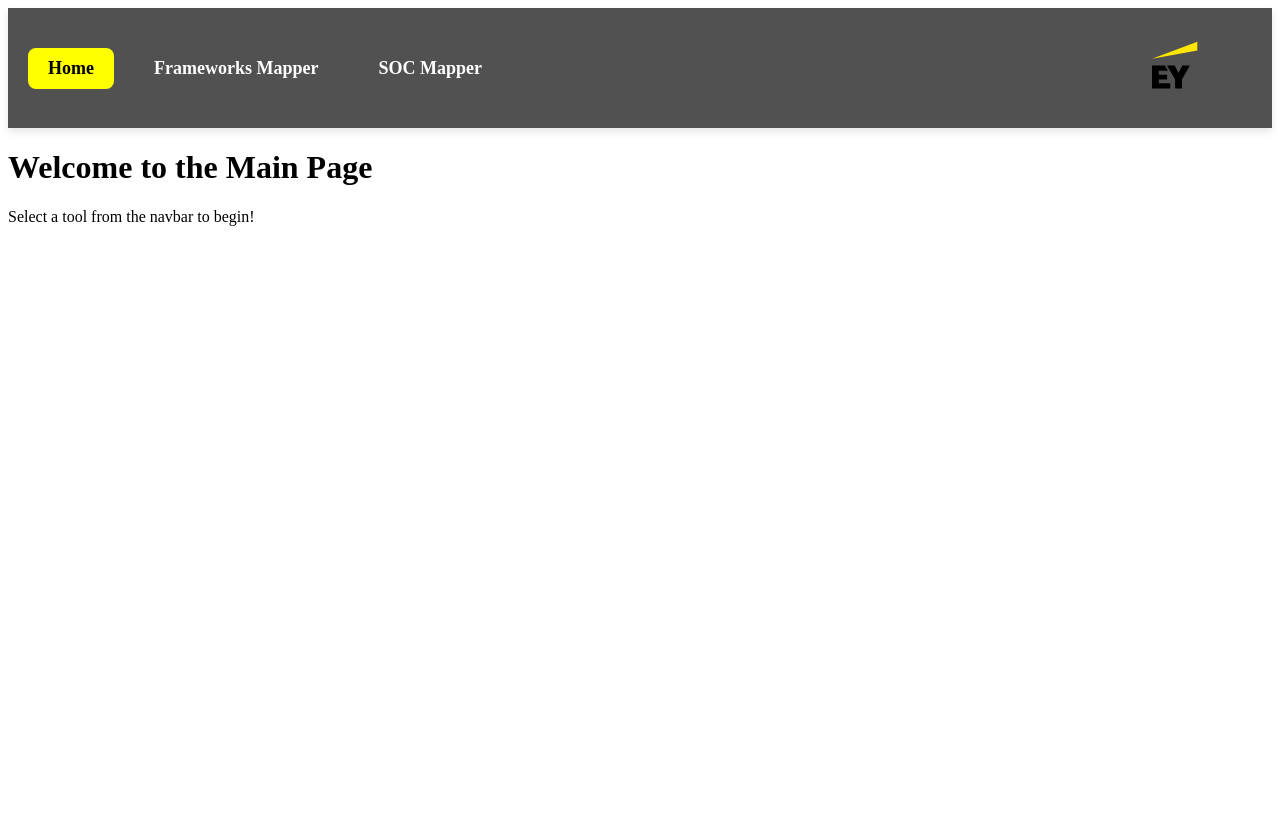
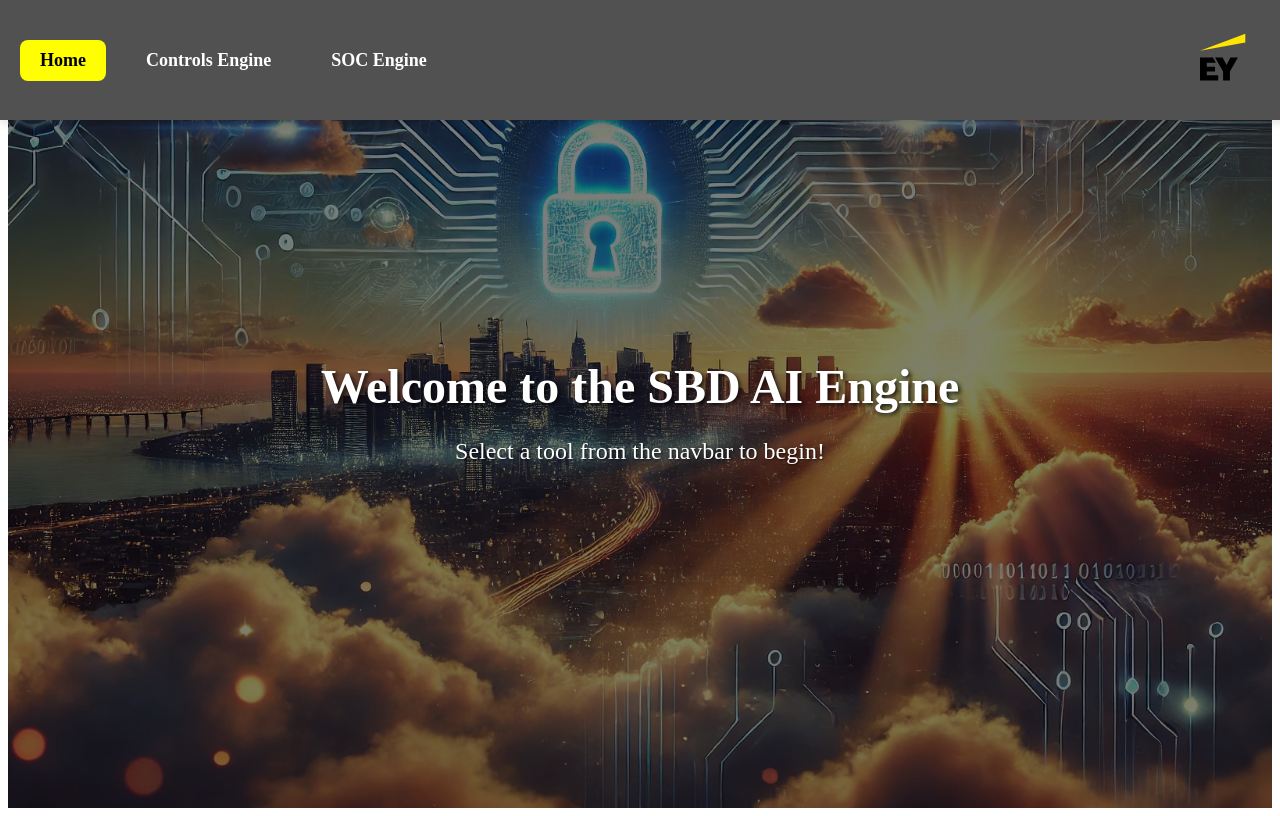
Before and after one commit to Neurafate/ControlengineFE, a Next.js app in the folder controlenginefe/: page / in a window 1280 px wide. Built offline with nearby package versions, Linux system fonts and the light colour scheme.

Commit message:
Made UI changes

```diff
--- a/controlenginefe/app/SOC/page.js
+++ b/controlenginefe/app/SOC/page.js
@@ -252,7 +252,7 @@ export default function Tool2Page() {
                 onChange={(e) => setControlId(e.target.value)}
                 style={{ width: "100%" }}
               />
-              <AntTooltip title="Provide any control ID from the SOC2 Report. The system will generate the regex automatically.">
+              <AntTooltip title="Provide any control ID from the SOC2 Report.">
                 <InfoIcon sx={{ cursor: "pointer" }} />
               </AntTooltip>
             </Box>
--- a/controlenginefe/app/components/Navbar.js
+++ b/controlenginefe/app/components/Navbar.js
@@ -1,7 +1,7 @@
 "use client";
-import Link from 'next/link';
-import { usePathname } from 'next/navigation'; // To get the current active path
-import styles from './Navbar.module.css'; // Import CSS module for custom styles
+import Link from "next/link";
+import { usePathname } from "next/navigation"; // To get the current active path
+import styles from "./Navbar.module.css"; // Import CSS module for custom styles
 
 const Navbar = () => {
   const pathname = usePathname(); // Get the current route
@@ -9,20 +9,45 @@ const Navbar = () => {
   return (
     <nav className={styles.navbar}>
       <div className={styles.links}>
-        <Link href="/" className={pathname === '/' ? `${styles.activeLink} ${styles.link}` : styles.link}>Home</Link>
-        <Link href="/frameworks" className={pathname === '/frameworks' ? `${styles.activeLink} ${styles.link}` : styles.link}>Frameworks Mapper</Link>
-        <Link href="/SOC" className={pathname === '/SOC' ? `${styles.activeLink} ${styles.link}` : styles.link}>SOC Mapper </Link>
-
+        <Link
+          href="/"
+          className={
+            pathname === "/"
+              ? `${styles.activeLink} ${styles.link}`
+              : styles.link
+          }
+        >
+          Home
+        </Link>
+        <Link
+          href="/frameworks"
+          className={
+            pathname === "/frameworks"
+              ? `${styles.activeLink} ${styles.link}`
+              : styles.link
+          }
+        >
+          Controls Engine
+        </Link>
+        <Link
+          href="/SOC"
+          className={
+            pathname === "/SOC"
+              ? `${styles.activeLink} ${styles.link}`
+              : styles.link
+          }
+        >
+          SOC Engine
+        </Link>
       </div>
 
       <a href="/">
-  <img
-    src="/logo.svg"
-    alt="Logo"
-    style={{ width: '100px', height: '100px' }}
-  />
-</a>
-
+        <img
+          src="/logo.svg"
+          alt="Logo"
+          style={{ width: "100px", height: "100px" }}
+        />
+      </a>
     </nav>
   );
 };
--- a/controlenginefe/app/components/Navbar.module.css
+++ b/controlenginefe/app/components/Navbar.module.css
@@ -1,14 +1,22 @@
 /* /app/components/Navbar.module.css */
+
+/* Sticky Navbar */
 .navbar {
-    background-color:rgb(81, 81, 81);
+  background-color: rgb(81, 81, 81);
+  position: fixed; /* Makes navbar stick to the top */
+  top: 0; /* Aligns to the top of the viewport */
+  left: 0;
+  width: 100%; /* Full width */
   display: flex;
   justify-content: space-between;
   align-items: center;
   padding: 20px;
   height: 80px;
   box-shadow: 0 4px 8px rgba(0, 0, 0, 0.1);
+  z-index: 1000; /* Keeps navbar above other content */
 }
 
+/* Links container */
 .links {
   display: flex;
   gap: 20px;
@@ -17,7 +25,7 @@
 /* Common styles for all links */
 .link {
   text-decoration: none;
-    color:white;
+  color: white;
   font-size: 18px;
   padding: 10px 20px;
   border-radius: 8px;
@@ -25,15 +33,15 @@
   font-weight: bold; /* Make the text bold */
 }
 
-  /* Hover effect */
+/* Hover effect for links */
 .link:hover {
   background-color: rgba(0, 0, 0, 0.1);
 }
 
 /* Active link styling */
 .activeLink {
-    background-color: yellow;
-    color:black; /* Text color changes to white when clicked (active) */
+  background-color: yellow; /* Highlighted background for active link */
+  color: black; /* Text color changes for active link */
 }
 
 /* Logo styling */
--- a/controlenginefe/app/page.js
+++ b/controlenginefe/app/page.js
@@ -1,9 +1,57 @@
 // /app/page.js
 export default function HomePage() {
   return (
-    <div>
-      <h1>Welcome to the Main Page</h1>
-      <p>Select a tool from the navbar to begin!</p>
+    <div
+      style={{
+        backgroundImage: "url('/Background.webp')",
+        backgroundSize: "cover",
+        backgroundPosition: "center",
+        backgroundRepeat: "no-repeat",
+        minHeight: "100vh",
+        display: "flex",
+        flexDirection: "column",
+        alignItems: "center",
+        justifyContent: "center",
+        position: "relative",
+        color: "#fff", // Ensures text is visible
+        textAlign: "center",
+      }}
+    >
+      {/* Semi-transparent overlay */}
+      <div
+        style={{
+          position: "absolute",
+          top: 0,
+          left: 0,
+          width: "100%",
+          height: "100%",
+          backgroundColor: "rgba(0, 0, 0, 0.5)", // Dark overlay
+          zIndex: 1,
+        }}
+      ></div>
+
+      {/* Text content */}
+      <div style={{ zIndex: 2 }}>
+        <h1
+          style={{
+            fontSize: "3rem",
+            fontWeight: "bold",
+            textShadow: "2px 2px 4px rgba(0, 0, 0, 0.8)",
+            marginBottom: "1rem",
+          }}
+        >
+          Welcome to the SBD AI Engine
+        </h1>
+        <p
+          style={{
+            fontSize: "1.5rem",
+            fontWeight: "300",
+            textShadow: "1px 1px 2px rgba(0, 0, 0, 0.6)",
+          }}
+        >
+          Select a tool from the navbar to begin!
+        </p>
+      </div>
     </div>
   );
 }
```
Also changed, not shown: controlenginefe/public/Background.webp (added). Lines whose indentation alone changed are shown as unchanged.
